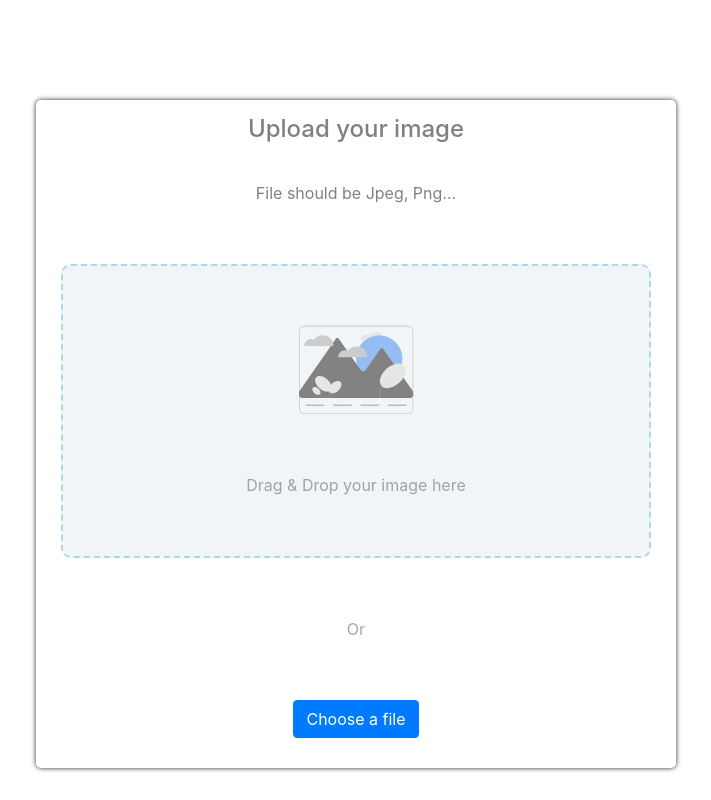
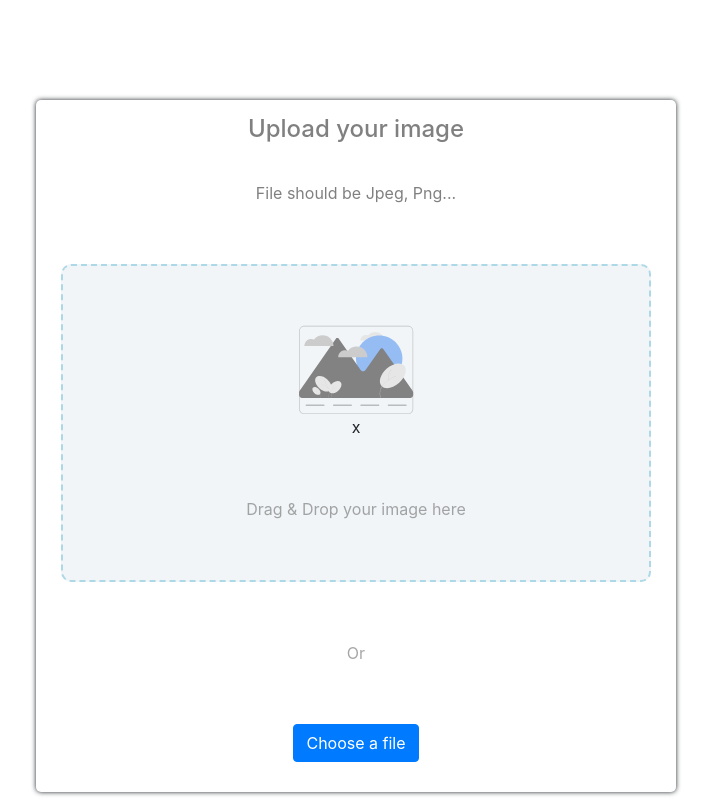
Before and after one commit to jcovington16/image-uploader, a React (Create React App) app in the folder image-uploader/: page / in a window 1280 px wide. Shown: the whole page, without its empty margins (334-1045 px from the left). Built offline with nearby package versions, Linux system fonts and the light colour scheme; what webfontloader would draw is missing.

Commit message:
focused no adding the ability to preview items you want to upload.

```diff
--- a/image-uploader/src/DropDrag.css
+++ b/image-uploader/src/DropDrag.css
@@ -77,3 +77,42 @@
   color: red;
   margin-right: -10px;
 }
+
+.drop__modal {
+  z-index: 999;
+  display: none;
+  overflow: hidden;
+}
+
+.drop__modal .drop__overlay {
+  width: 100%;
+  height: 100vh;
+  background: rgba(0,0,0,.66);
+  position: absolute;
+  top: 0;
+  left: 0;
+}
+
+.drop__modal .drop__modalImage{
+  position: absolute;
+  top: 50%;
+  left: 50%;
+  transform: translate(-50%,-50%);
+  overflow: hidden;
+  object-fit: cover;
+  width: 100%;
+  height: 300px;
+  background-size: contain;
+  background-repeat: no-repeat;
+  background-position: center;
+}
+
+.drop__close {
+  position: absolute;
+  top: 15px;
+  right: 35px;
+  color: #f1f1f1;
+  font-size: 40px;
+  font-weight: bold;
+  transition: 0.3s;
+}
--- a/image-uploader/src/DropDrag.js
+++ b/image-uploader/src/DropDrag.js
@@ -1,4 +1,4 @@
-import React, { useState, useEffect } from "react";
+import React, { useState, useEffect, useRef } from "react";
 import Background from "./Background";
 import "../../../image-uploader/image.svg";
 
@@ -6,6 +6,8 @@ function DropDrag() {
   const [selectedFiles, setSelectedFiles] = useState([]);
   const [errorMessage, setErrorMessage] = useState("");
   const [validFiles, setValidFiles] = useState([]);
+  const modalImageRef = useRef();
+  const modalRef = useRef();
 
   useEffect(() => {
     let filteredArray = selectedFiles.reduce((file, current) => {
@@ -88,15 +90,31 @@ function DropDrag() {
     // find the index of the item
     // remove the item from array
 
-    const validFileIndex = validFiles.findIndex(e => e.name === name);
+    const validFileIndex = validFiles.findIndex((e) => e.name === name);
     validFiles.splice(validFileIndex, 1);
     // update validFiles array
     setValidFiles([...validFiles]);
-    const selectedFileIndex = selectedFiles.findIndex(e => e.name === name);
+    const selectedFileIndex = selectedFiles.findIndex((e) => e.name === name);
     selectedFiles.splice(selectedFileIndex, 1);
     // update selectedFiles array
     setSelectedFiles([...selectedFiles]);
-  }
+  };
+
+  const openImageModal = (file) => {
+    const reader = new FileReader();
+    // Allows web app to asynchronously read the contents of files
+    modalRef.current.style.display = "block";
+    // Need a way to read the content of the file using readAsDataUrl
+    reader.readAsDataURL(file);
+    reader.onload = function (e) {
+      modalImageRef.current.style.backgroundImage = `url(${e.target.result})`;
+    };
+  };
+
+  const closeModal = () => {
+    modalRef.current.style.display = "none";
+    modalImageRef.current.style.backgroundImage = "none";
+  };
 
   return (
     <div className="container">
@@ -112,7 +130,13 @@ function DropDrag() {
       <div className="drop__display">
         {validFiles.map((data, i) => (
           <div className="drop__status" key={i}>
-            <div>
+            <div
+              onClick={
+                !data.invalid
+                  ? () => openImageModal(data)
+                  : () => removeFile(data.name)
+              }
+            >
               <div className="logo"></div>
               <div className="drop__filetype">{fileType(data.name)}</div>
               <span
@@ -127,11 +151,22 @@ function DropDrag() {
                 <span className="drop__fileErrorMessage">{errorMessage}</span>
               )}
             </div>
-            <div className="drop__fileremove" onClick={() => removeFile(data.name)}>x</div>
+            <div
+              className="drop__fileremove"
+              onClick={() => removeFile(data.name)}
+            >
+              x
+            </div>
           </div>
         ))}
       </div>
-      <div className="drop__modal"></div>
+      <div className="drop__modal" ref={modalRef}>
+        <div className="drop__overlay"></div>
+        <span className="drop__close" onClick={() => closeModal()}>
+          x
+        </span>
+        <div className="drop__modalImage" ref={modalImageRef}></div>
+      </div>
     </div>
   );
 }
```
